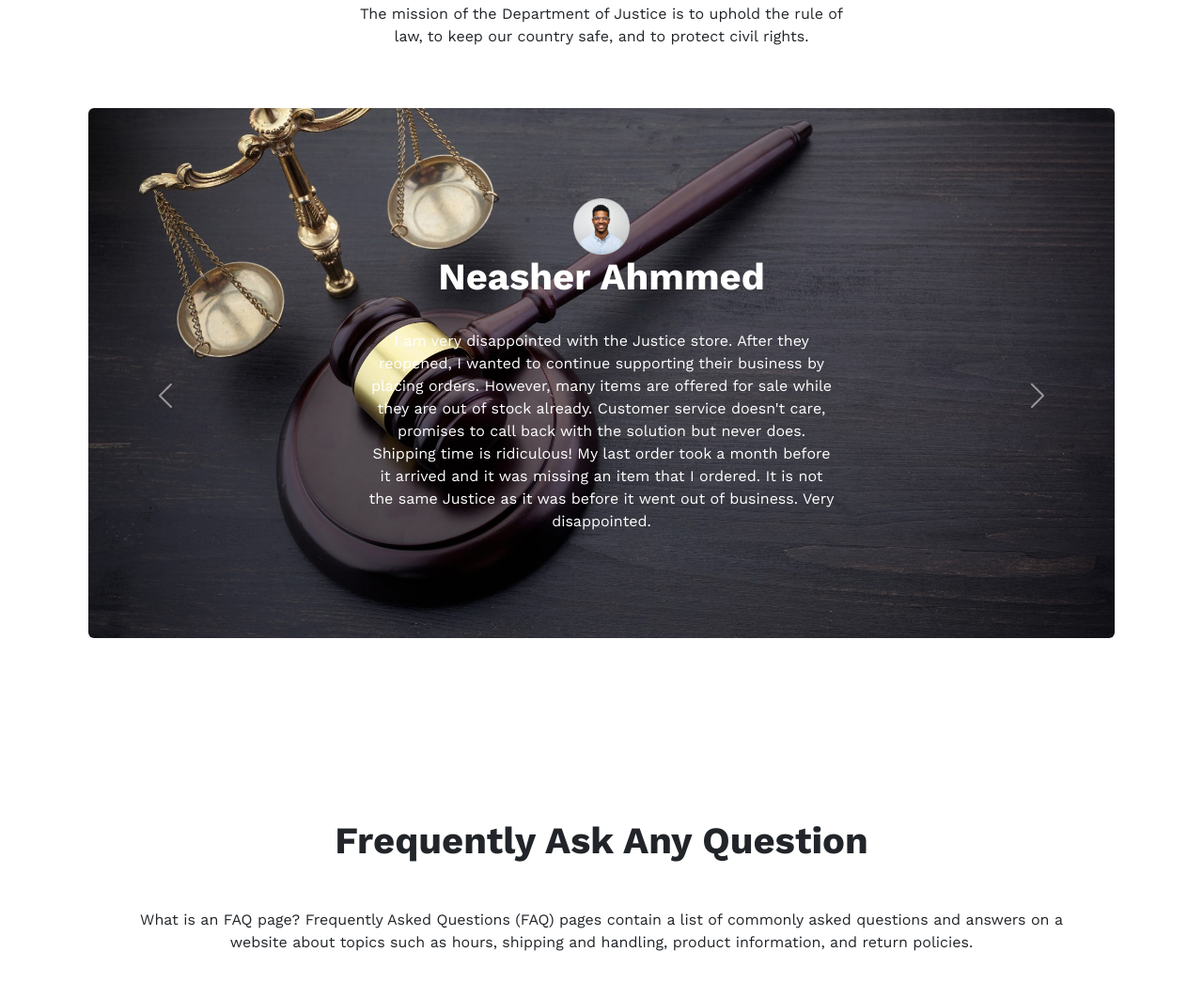
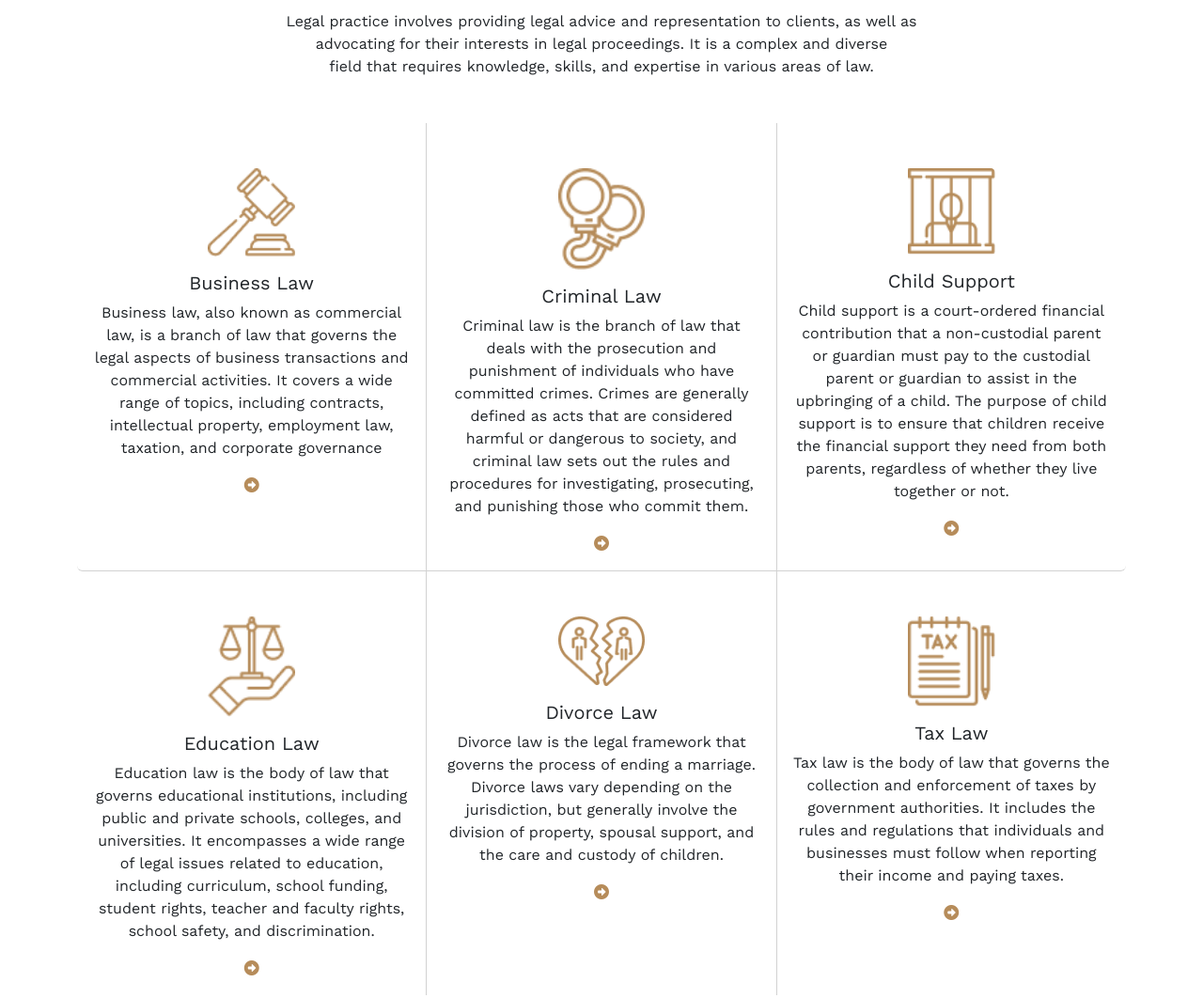
Before and after one commit to KhondokarAlMaruf/Legal-Solution, a plain HTML site: page index.html in a window 1280 px wide. Shown: the part 889-1951 px from the top of the page at 94% size. Drawn offline with nearby package versions, Linux system fonts and the light colour scheme.

Commit message:
final commit

```diff
--- a/index.html
+++ b/index.html
@@ -135,121 +135,112 @@
     </header>
     <main>
 
+        <!-------- The Legal Practice Area start -------->
+        <section>
 
-        <section>
-            <!-------- The Legal Practice Area start -------->
-
-            <!-- <div class="container ">
-                        <div class="row">
-                            <div class="col-4">
-                                <div class="card border-top-0 border-start-0 rounded-0" style="width: 18rem;">
-
-                                    <div class="text-center">
-                                        <img style="width:40px" src="images/business.png" class="card-img-top" alt="...">
-                                    </div>
+            <section class="mt-5 row-cols-1">
+                <h1 class="text-center mt-5">The Legal Practice Area</h1>
+                <p class="text-center mt-3">Legal practice involves providing legal advice and representation to
+                    clients, as well as
+                    <br> advocating for their interests in legal proceedings. It is a complex and diverse <br> field
+                    that requires
+                    knowledge, skills, and expertise in various areas of law.
+                </p>
+                <div class="card-group mt-5">
+                    <div class="card border-top-0  border-start-0">
+                        <img src="images/business.png" class="w-25 mt-5 mx-auto card-img-top" alt="...">
+                        <div class="card-body text-center">
+                            <h5 class="card-title">Business Law</h5>
+                            <p class="card-text">Business law, also known as commercial law, is a branch of law that
+                                governs the
+                                legal aspects of business transactions and commercial activities. It covers a wide range
+                                of topics,
+                                including contracts, intellectual property, employment law, taxation, and corporate
+                                governance</p>
+                            <i style="color: rgba(182, 140, 90, 1)
+              ;" class="fa-solid fa-circle-right "></i>
+                        </div>
+                    </div>
+                    <div class="card border-top-0">
+                        <img src="images/criminal.png" class="w-25 mt-5 mx-auto card-img-top" alt="...">
+                        <div class="card-body text-center">
+                            <h5 class="card-title">Criminal Law</h5>
+                            <p class="card-text">Criminal law is the branch of law that deals with the prosecution and
+                                punishment of
+                                individuals who have committed crimes. Crimes are generally defined as acts that are
+                                considered
+                                harmful or dangerous to society, and criminal law sets out the rules and procedures for
+                                investigating, prosecuting, and punishing those who commit them.</p>
+                            <i style="color: rgba(182, 140, 90, 1)
+              ;" class="fa-solid fa-circle-right "></i>
+                        </div>
+                    </div>
+                    <div class="card border-top-0 border-end-0">
+                        <img src="images/child.png" class="w-25 mt-5 mx-auto card-img-top" alt="...">
+                        <div class="card-body text-center">
+                            <h5 class="card-title">Child Support</h5>
+                            <p class="card-text">Child support is a court-ordered financial contribution that a
+                                non-custodial parent
+                                or guardian must pay to the custodial parent or guardian to assist in the upbringing of
+                                a child. The
+                                purpose of child support is to ensure that children receive the financial support they
+                                need from
+                                both parents, regardless of whether they live together or not.</p>
+                            <i style="color: rgba(182, 140, 90, 1)
+              ;" class="fa-solid fa-circle-right "></i>
+                        </div>
+                    </div>
+                </div>
 
 
-                                    <div class="card-body text-center my-2">
-                                        <h5 class="card-title">Card title</h5>
-                                        <p class="card-text  my-3">Some quick example text to build on the card title and make
-                                            up the
-                                            bulk
-                                            of the
-                                            card's
-                                            content.</p>
-                                        <img src="images/Frame.png" alt="">
-                                    </div>
-                                </div>
-                            </div>
-                            <div class="col-4">
-                                <div class=" bg-body-secondary card border-top-0 border-start-0 rounded-0" style="width: 18rem;">
-                                    <div class="text-center ">
-                                        <img style="width:40px" src="images/business.png" class="card-img-top" alt="...">
-                                    </div>
-                                    <div class="card-body text-center my-2">
-                                        <h5 class="card-title">Card title</h5>
-                                        <p class="card-text  my-3">Some quick example text to build on the card title and make
-                                            up the
-                                            bulk
-                                            of the
-                                            card's
-                                            content.</p>
-                                        <img src="images/Frame.png" alt="">
-                                    </div>
-                                </div>
-                            </div>
-                            <div class="col-4">
-                                <div class="card border-top-0 border-start-0 rounded-0" style="width: 18rem;">
-                                    <div class="text-center">
-                                        <img style="width:40px" src="images/business.png" class="card-img-top" alt="...">
-                                    </div>
-                                    <div class="card-body text-center my-2">
-                                        <h5 class="card-title">Card title</h5>
-                                        <p class="card-text  my-3">Some quick example text to build on the card title and make
-                                            up the
-                                            bulk
-                                            of the
-                                            card's
-                                            content.</p>
-                                        <img src="images/Frame.png" alt="">
-                                    </div>
-                                </div>
-                            </div>
-                            <div class="col-4">
-                                <div class="card border-top-0 border-start-0 rounded-0" style="width: 18rem;">
-                                    <div class="text-center">
-                                        <img style="width:40px" src="images/business.png" class="card-img-top" alt="...">
-                                    </div>
-                                    <div class="card-body text-center my-2">
-                                        <h5 class="card-title">Card title</h5>
-                                        <p class="card-text  my-3">Some quick example text to build on the card title and make
-                                            up the
-                                            bulk
-                                            of the
-                                            card's
-                                            content.</p>
-                                        <img src="images/Frame.png" alt="">
-                                    </div>
-                                </div>
-                            </div>
-                            <div class="col-4">
-                                <div class="card border-top-0 border-start-0 rounded-0" style="width: 18rem;">
-                                    <div class="text-center">
-                                        <img style="width:40px" src="images/business.png" class="card-img-top" alt="...">
-                                    </div>
-                                    <div class="card-body text-center my-2">
-                                        <h5 class="card-title">Card title</h5>
-                                        <p class="card-text  my-3">Some quick example text to build on the card title and make
-                                            up the
-                                            bulk
-                                            of the
-                                            card's
-                                            content.</p>
-                                        <img src="images/Frame.png" alt="">
-                                    </div>
-                                </div>
-                            </div>
-                            <div class="col-4">
-                                <div class="card border-top-0 border-start-0 rounded-0" style="width: 18rem;">
-                                    <div class="text-center">
-                                        <img style="width:40px" src="images/business.png" class="card-img-top" alt="...">
-                                    </div>
-                                    <div class="card-body text-center my-2">
-                                        <h5 class="card-title">Card title</h5>
-                                        <p class="card-text  my-3">Some quick example text to build on the card title and make
-                                            up the
-                                            bulk
-                                            of the
-                                            card's
-                                            content.</p>
-                                        <img src="images/Frame.png" alt="">
-                                    </div>
-                                </div>
-                            </div>
+                <div class="card-group">
+                    <div class="card border-start-0 border-top-0  border-bottom-0">
+                        <img src="images/education.png" class="w-25 mt-5 mx-auto card-img-top" alt="...">
+                        <div class="card-body text-center">
+                            <h5 class="card-title">Education Law</h5>
+                            <p class="card-text">Education law is the body of law that governs educational institutions,
+                                including
+                                public and private schools, colleges, and universities. It encompasses a wide range of
+                                legal issues
+                                related to education, including curriculum, school funding, student rights, teacher and
+                                faculty
+                                rights, school safety, and discrimination.</p>
+                            <i style="color: rgba(182, 140, 90, 1)
+              ;" class="fa-solid fa-circle-right "></i>
                         </div>
-                    </div> -->
-            <!-------- The Legal Practice Area end -------->
+                    </div>
+                    <div class="card border-top-0  border-bottom-0">
+                        <img src="images/divorce.png" class="w-25 mt-5 mx-auto card-img-top" alt="...">
+                        <div class="card-body text-center">
+                            <h5 class="card-title">Divorce Law</h5>
+                            <p class="card-text">Divorce law is the legal framework that governs the process of ending a
+                                marriage.
+                                Divorce laws vary depending on the jurisdiction, but generally involve the division of
+                                property,
+                                spousal support, and the care and custody of children.</p>
+                            <i style="color: rgba(182, 140, 90, 1)
+              ;" class="fa-solid fa-circle-right "></i>
+                        </div>
+                    </div>
+                    <div class="card border-top-0  border-bottom-0 border-end-0">
+                        <img src="images/tax.png" class="w-25 mt-5 mx-auto card-img-top" alt="...">
+                        <div class="card-body text-center">
+                            <h5 class="card-title">Tax Law</h5>
+                            <p class="card-text">Tax law is the body of law that governs the collection and enforcement
+                                of taxes by
+                                government authorities. It includes the rules and regulations that individuals and
+                                businesses must
+                                follow when reporting their income and paying taxes.</p>
+                            <i style="color: rgba(182, 140, 90, 1)
+            ;" class="fa-solid fa-circle-right "></i>
+                        </div>
+                    </div>
+                </div>
+            </section>
+
+
         </section>
+        <!-------- The Legal Practice Area end -------->
 
         <!-------- Client say section start -------->
 
@@ -546,7 +537,8 @@
 
                     <input type="text" class="form-control" placeholder="Username" aria-label="Username"
                         aria-describedby="basic-addon1">
-                    <span class="input-group-text" id="basic-addon1"><i class="fa-regular fa-paper-plane"></i></span>
+                    <span class="input-group-text btn-bg-color" id="basic-addon1"><i
+                            class="fa-regular fa-paper-plane"></i></span>
                 </div>
 
             </div>
```
